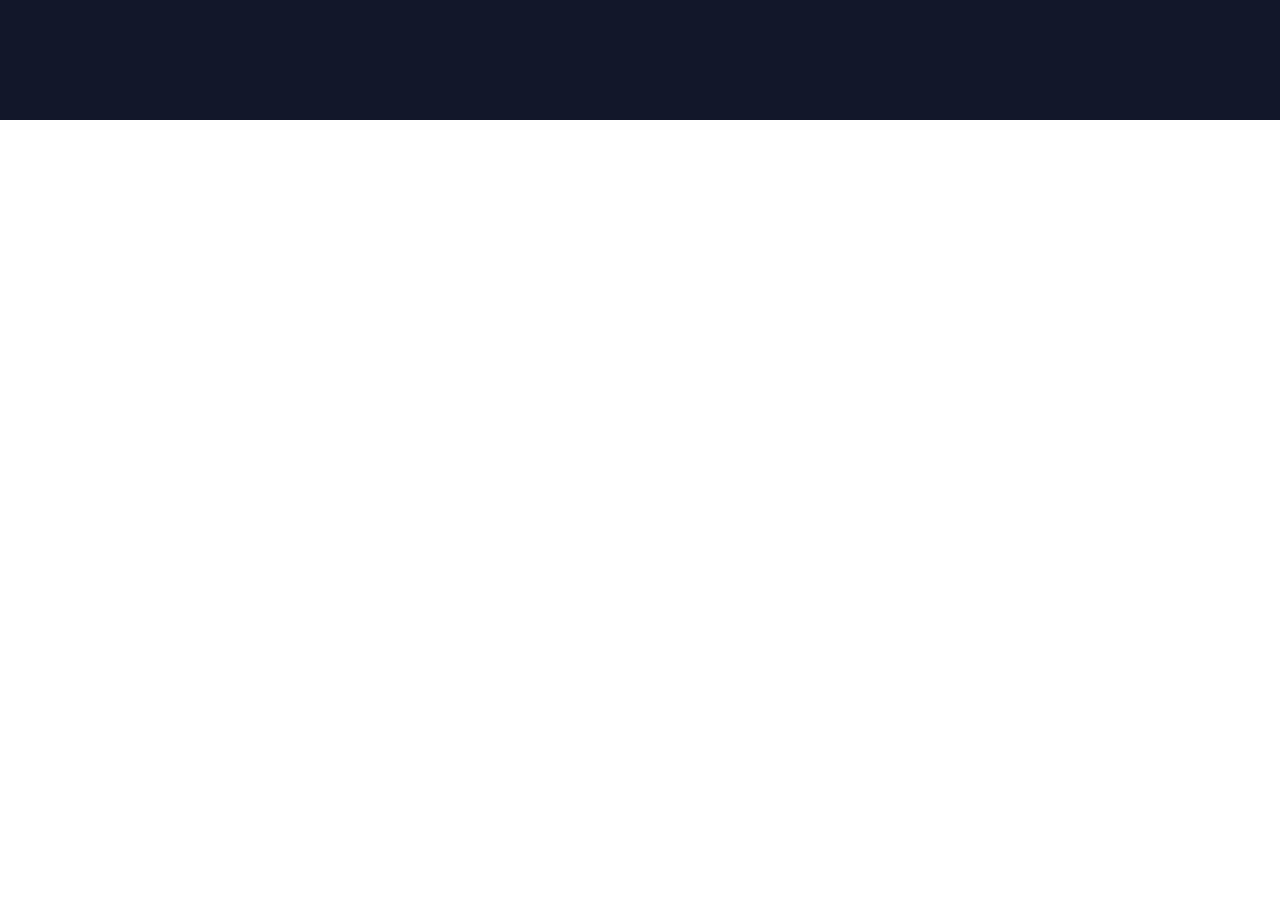
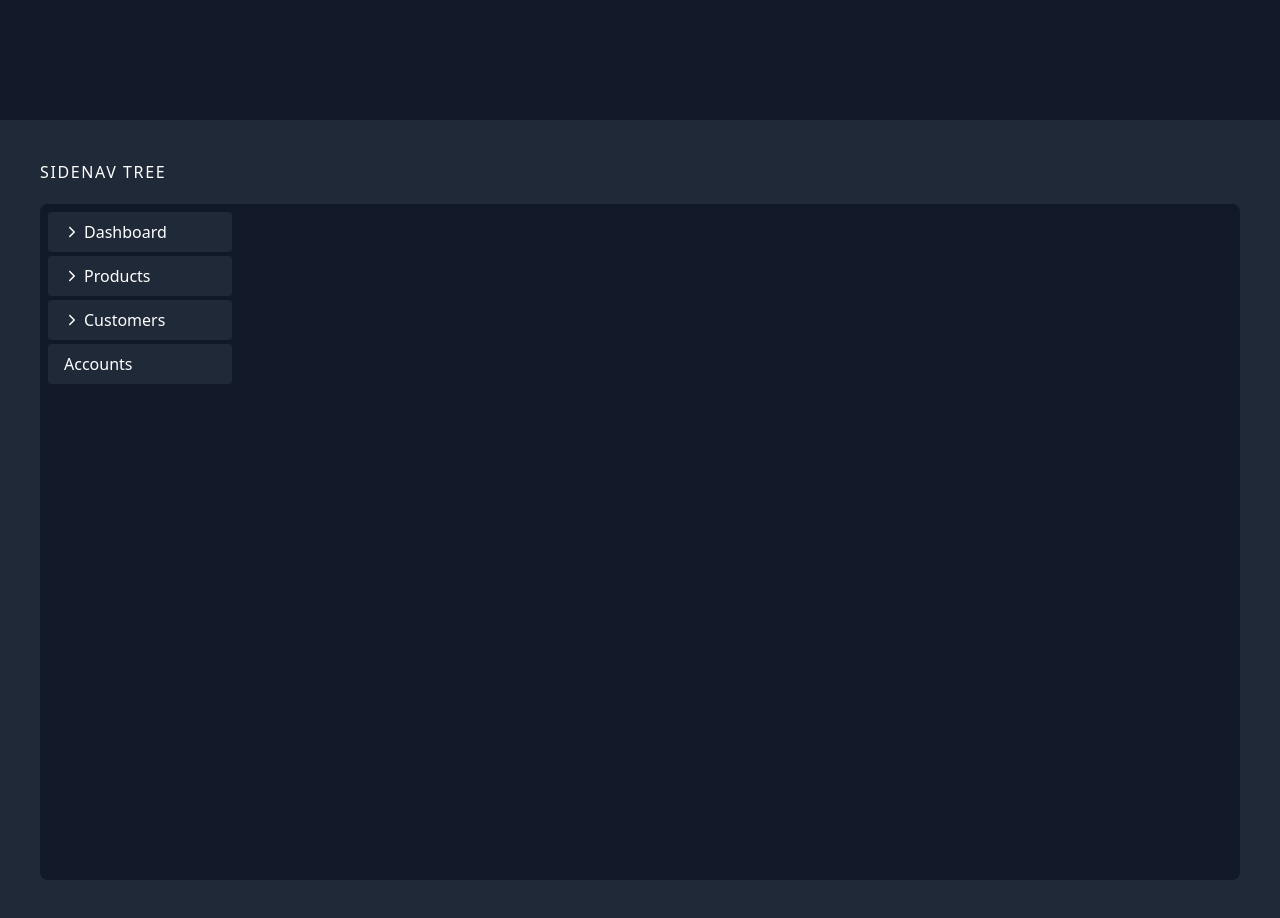
Before and after one commit to rifatptk/asmrz, a React (Vite) app: page / in a window 1280 px wide. Shown: the part 2280-3198 px from the top of the page. Before the commit the page ends 2400 px from the top, so only its background shows below. Built offline with nearby package versions, Linux system fonts and the light colour scheme.

Commit message:
add sidenav tree

```diff
--- a/index.html
+++ b/index.html
@@ -4,7 +4,7 @@
     <meta charset="UTF-8" />
     <link rel="icon" type="image/svg+xml" href="/vite.svg" />
     <meta name="viewport" content="width=device-width, initial-scale=1.0" />
-    <title>Vite + React</title>
+    <title>ASMRZ</title>
   </head>
   <body>
     <div id="root"></div>
--- /dev/null
+++ b/src/components/SidenavTree.jsx
@@ -0,0 +1,93 @@
+import React, { useState } from "react";
+import { IoIosArrowForward } from "react-icons/io";
+
+const links = [
+  {
+    id: 1,
+    title: "Dashboard",
+    to: "/dashboard",
+    children: [
+      { id: "1A", title: "Overview", to: "/overview" },
+      { id: "1B", title: "Summary", to: "/summary" },
+    ],
+  },
+  {
+    id: 2,
+    title: "Products",
+    to: "/products",
+    children: [
+      { id: "2A", title: "All Products", to: "/products" },
+      { id: "2B", title: "Low Stock", to: "/products/low-stock" },
+      { id: "2C", title: "New Products", to: "/products/new" },
+    ],
+  },
+  {
+    id: 3,
+    title: "Customers",
+    to: "/customers",
+    children: [
+      { id: "3A", title: "All Customers", to: "/products" },
+      { id: "3B", title: "New Customers", to: "/products/new" },
+    ],
+  },
+  {
+    id: 4,
+    title: "Accounts",
+    to: "/accounts",
+  },
+];
+
+function SidenavLink({ link, depth }) {
+  const [isExpanded, setisExpanded] = useState(false);
+
+  return (
+    <div
+      className={`bg-gray-800 ${
+        depth > 0 ? "px-2" : "px-4"
+      } py-2 rounded cursor-pointer`}
+    >
+      {link.children ? (
+        <>
+          <div
+            onClick={() => setisExpanded(!isExpanded)}
+            className="flex gap-1 items-center"
+          >
+            <IoIosArrowForward
+              className={`${isExpanded && "rotate-90"} transition-transform`}
+            />
+            <span>{link.title}</span>{" "}
+          </div>
+          {isExpanded && (
+            <div className="border-l border-gray-600 ml-2">
+              {link.children.map((link) => (
+                <div className="flex items-center" key={link.id}>
+                  <div className="h-[2px] w-4 bg-gray-700" />
+                  <SidenavLink key={link.id} link={link} depth={depth + 1} />
+                </div>
+              ))}
+            </div>
+          )}
+        </>
+      ) : (
+        <div>{link.title}</div>
+      )}
+    </div>
+  );
+}
+
+export default function SidenavTree() {
+  return (
+    <div className="min-h-screen bg-gray-800 p-10 flex flex-col gap-5">
+      <h1 className="tracking-widest">SIDENAV TREE</h1>
+
+      <div className="flex-1 bg-gray-900 rounded-lg flex">
+        <aside className="p-2 w-[200px] flex flex-col gap-1">
+          {links.map((link) => (
+            <SidenavLink key={link.id} link={link} depth={0} />
+          ))}
+        </aside>
+        <main className="flex-1"></main>
+      </div>
+    </div>
+  );
+}
--- a/src/pages/HomePage.jsx
+++ b/src/pages/HomePage.jsx
@@ -2,6 +2,7 @@ import React from "react";
 import FileTree from "../components/fileTree";
 import HoverBanner from "../components/HoverBanner";
 import MagicalText from "../components/magicalText/magicalText";
+import SidenavTree from "../components/SidenavTree";
 
 export default function HomePage() {
   return (
@@ -9,6 +10,7 @@ export default function HomePage() {
       <HoverBanner />
       <FileTree />
       <MagicalText />
+      <SidenavTree />
     </div>
   );
 }
```
Also changed, not shown: .eslintrc.json.
